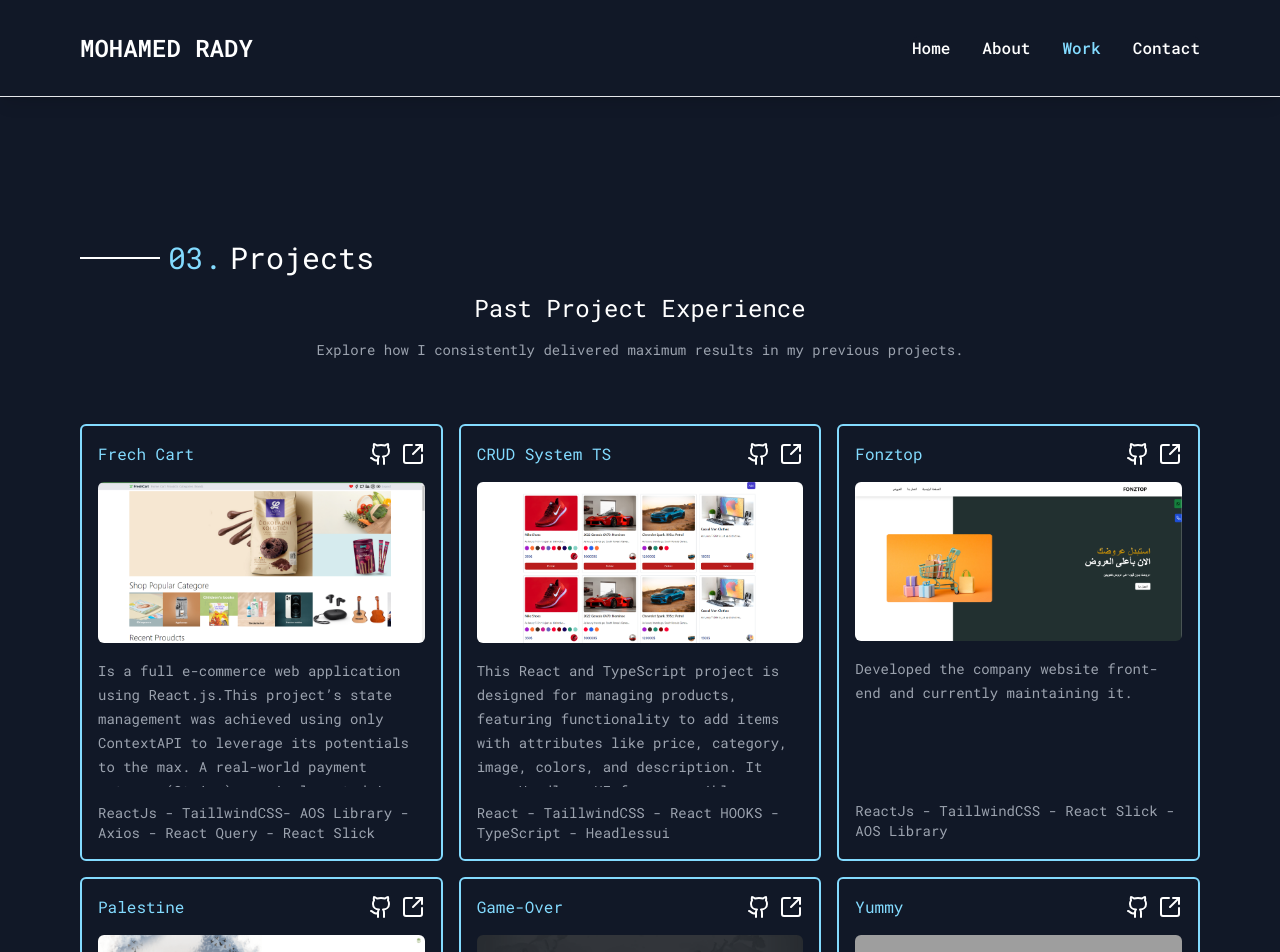
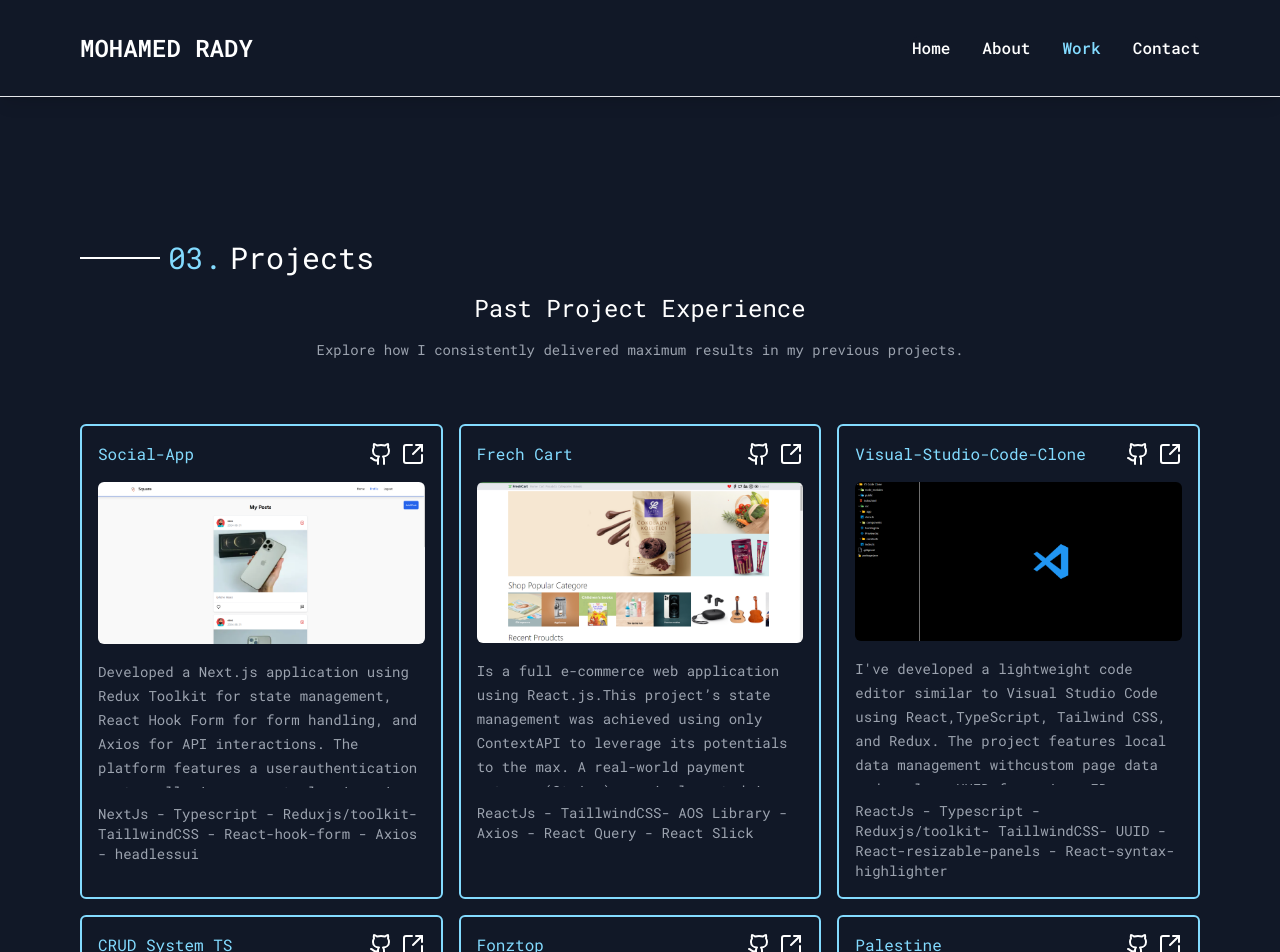
Before and after one commit to MohammedRady59/Portfolio, a React (Vite) app: page /work in a window 1280 px wide. Shown: the top 952 px of the page. Built offline with nearby package versions, Linux system fonts and the light colour scheme; grey boxes are pictures that could not be loaded.

Commit message:
moreUpdatet

```diff
--- a/src/Components/pages/Work.jsx
+++ b/src/Components/pages/Work.jsx
@@ -1,4 +1,6 @@
 import photo1 from "../../assets/Img/crud.png";
+import next from "../../assets/Img/Next.png";
+import vs from "../../assets/Img/Vs.png";
 import photo2 from "../../assets/Img/custmor.png";
 import photo3 from "../../assets/Img/footcap.png";
 import photo4 from "../../assets/Img/frech.png";
@@ -10,7 +12,9 @@ import { Github, Link, SquareArrowOutUpRight } from "lucide-react";
 import { project } from "../../data";
 function Work() {
   const images = [
+    next,
     photo4,
+    vs,
     photo1,
     photo5,
     photo7,
--- a/src/data/index.js
+++ b/src/data/index.js
@@ -1,4 +1,14 @@
 export const project = [
+  {
+    name: "Social-App",
+    details:
+      " Developed a Next.js application using Redux Toolkit for state management, React Hook Form for form handling, and Axios for API interactions. The platform features a userauthentication system allowing users to log in, view their own and others' posts, andmanage posts and comments. Implemented robust functionalities for post creation,deletion, and commenting.",
+    skills:
+      "NextJs - Typescript - Reduxjs/toolkit- TaillwindCSS - React-hook-form - Axios - headlessui ",
+    demo: "https://social-app-khaki-seven.vercel.app/",
+    repo: "https://github.com/MohammedRady59/Social-App",
+  },
+
   {
     name: "Frech Cart",
     details:
@@ -7,6 +17,15 @@ export const project = [
       "ReactJs - TaillwindCSS- AOS Library - Axios - React Query - React Slick",
     demo: "https://fresh-cart-seven-gilt.vercel.app/",
     repo: "https://github.com/MohammedRady59/Fresh-Cart",
+  },
+  {
+    name: "Visual-Studio-Code-Clone",
+    details:
+      " I've developed a lightweight code editor similar to Visual Studio Code using React,TypeScript, Tailwind CSS, and Redux. The project features local data management withcustom page data and employs UUID for unique ID generation, ensuring robust andorganized state handling..",
+    skills:
+      "ReactJs - Typescript - Reduxjs/toolkit- TaillwindCSS- UUID - React-resizable-panels - React-syntax-highlighter",
+    demo: "https://visual-studio-code-clone-kappa.vercel.app/",
+    repo: "https://github.com/MohammedRady59/Visual-Studio-Code-Clone",
   },
   {
     name: "CRUD System TS",
```
Also changed, not shown: src/assets/Img/Next.png (added), src/assets/Img/Vs.png (added).
